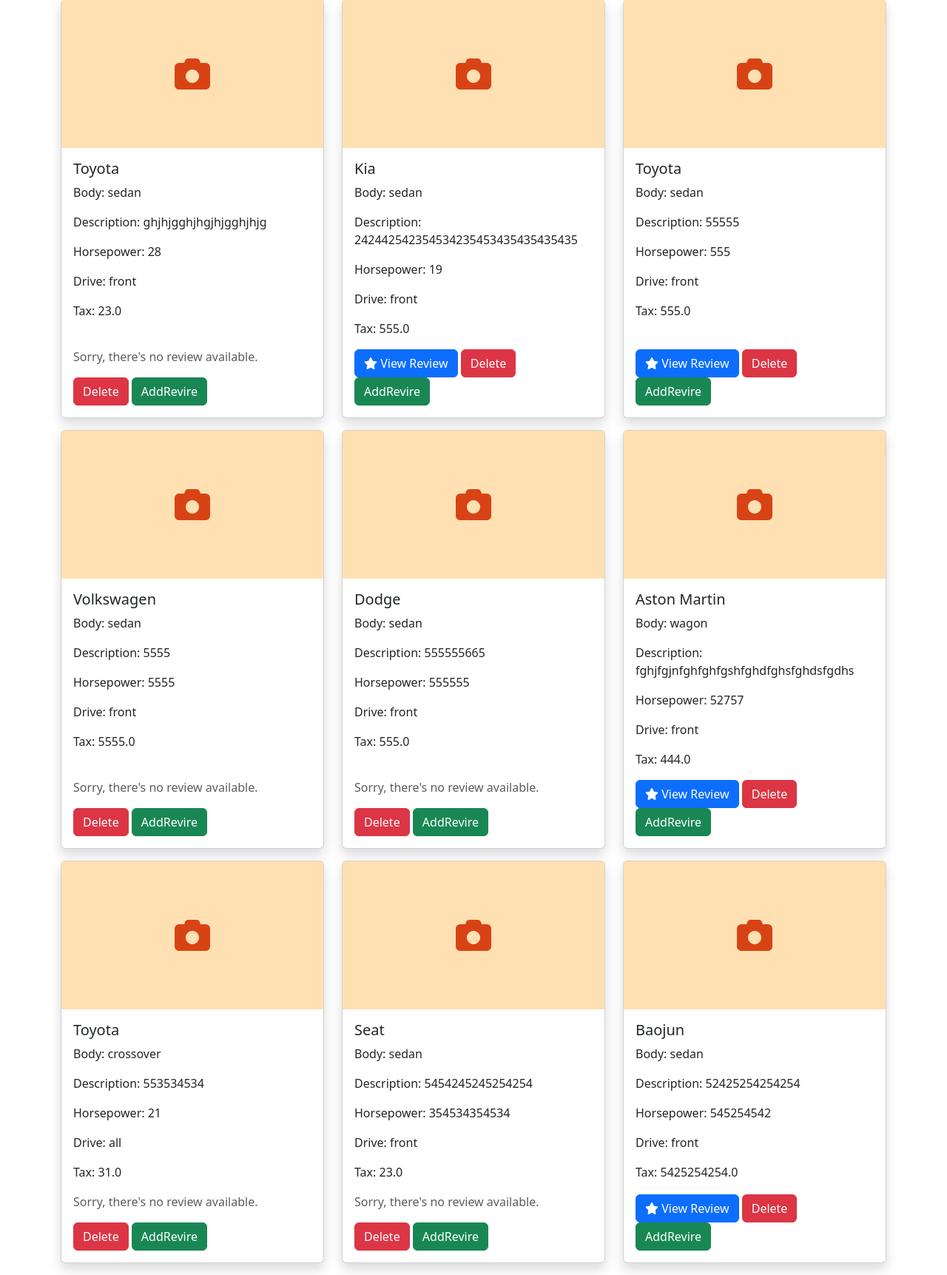
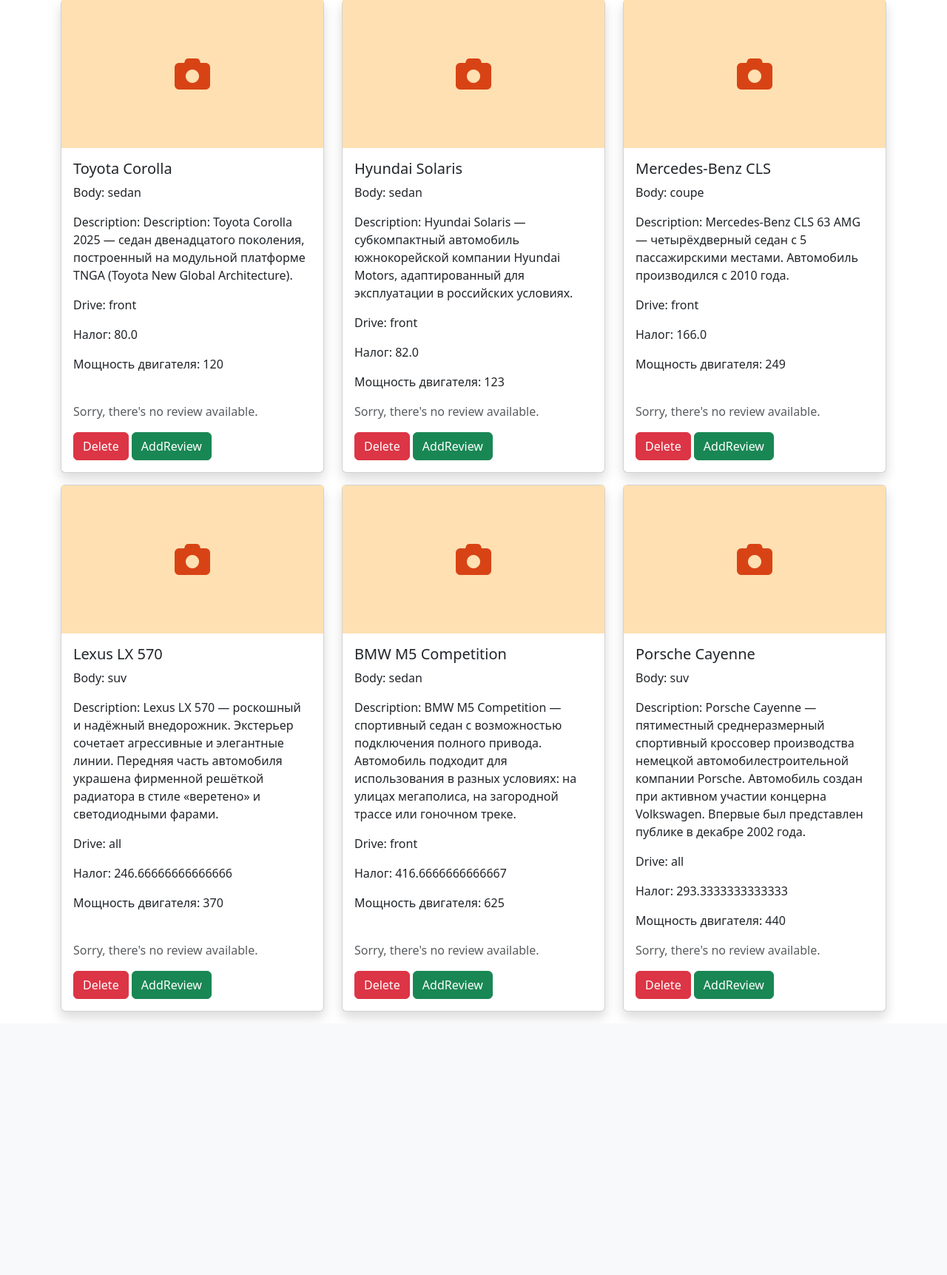
Before and after one commit to Yroslav77773/sait, a Django app: page / in a window 1280 px wide. Shown: the part 181-1904 px from the top of the page at 74% size. After the commit the page ends 1557 px from the top, so only its background shows below. Run offline with Django 5.2, Linux system fonts and the light colour scheme; data comes from the database, SQL or seed files in the repository; data that the repository does not hold is empty.

Commit message:
добавил изображения

```diff
--- a/test_app/templates/car_list.html
+++ b/test_app/templates/car_list.html
@@ -60,8 +60,7 @@
             <div class="col-md-4 mb-3">
                 <div class="card h-100 shadow">
                     {% if car.carimage_set.first.image_path %}
-                    <img src="" alt="{{ car.car_brand }} {{ car.car_model }}"
-                        class="card-img-top" loading="lazy">
+                    <img src="{{ car.carimage_set.first.image_path }}" alt="" loading="lazy">
                     {% else %}
                     <div class="d-flex align-items-center justify-content-center"
                         style="height: 200px; background-color: #ffe0b2; color: #d84315;">
@@ -73,9 +72,9 @@
                         <h5 class="card-title">{{ car.car_brand }} {{ car.car_model }}</h5>
                         <p class="card-text">Body: {{ car.car_body }}</p>
                         <p class="card-text">Description: {{ car.description|default:"No description available" }}</p>
-                        <p class="card-text">Horsepower: {{ car.horse_power }}</p>
                         <p class="card-text">Drive: {{ car.car_drive }}</p>
-                        <p class="card-text">Tax: {{ car.tax }}</p>
+                        <p>Налог: {{ car.calculated_tax }}</p>
+                        <p>Мощность двигателя: {{ car.horse_power }}</p>
                         <div class="mt-auto">
                             {% if car.carreview_set.exists %}
                             <a href="{% url 'car_review_list' car.id %}" class="btn btn-primary btn-block">
@@ -85,8 +84,7 @@
                             <p class="text-muted">Sorry, there's no review available.</p>
                             {% endif %}
                             <a href="{% url 'delete_car' car.id %}" class="btn btn-danger">Delete</a>
-                            <a href="{% url 'add_reviews' car.id %}" class="btn btn-success">AddRevire</a>
-
+                            <a href="{% url 'add_reviews' car.id %}" class="btn btn-success">AddReview</a>
                         </div>
                     </div>
                 </div>
--- a/test_app/test_project/forms.py
+++ b/test_app/test_project/forms.py
@@ -1,8 +1,6 @@
 # forms.py
 from django import forms
-
 from .models import CarReview
-
 
 
 CAR_BODY_CHOICES = [
@@ -19,14 +17,11 @@ CAR_BODY_CHOICES = [
 
 
 
-
 CAR_DRIVE_CHOICES = [
     ("front", "Передний"),
     ("rear", "Задний"),
     ("all", "Полный"),
 ]
-
-
 
 
 CAR_BRANDS = [
@@ -139,22 +134,20 @@ CAR_BRANDS = [
 ]
 
 
-
-
-
-
 class SignUpForm(forms.Form):
     email = forms.EmailField()
     password = forms.CharField(widget=forms.PasswordInput)
 
+
 class CarForm(forms.Form):
-    car_brand = forms.ChoiceField(choices=CAR_BRANDS, label="Car Brand")  # Используем ChoiceField
+    car_brand = forms.ChoiceField(choices=CAR_BRANDS, label="Car Brand")
     car_body = forms.ChoiceField(choices=CAR_BODY_CHOICES, label="Car Body")
+    car_model = forms.CharField(max_length=255)
     horse_power = forms.IntegerField(label="Horse Power", min_value=1)
     car_drive = forms.ChoiceField(choices=CAR_DRIVE_CHOICES, label="Car Drive")
     tax = forms.FloatField(label="Tax",  min_value=1)
-    image_url = forms.URLField(label="Image URL", required=False)
     description = forms.CharField(max_length=255, required=False, label="Description", widget=forms.Textarea)
+
 
 class CarImageForm(forms.Form):
     image = forms.ImageField(label="Car Image")
--- a/test_app/test_project/models.py
+++ b/test_app/test_project/models.py
@@ -4,29 +4,38 @@ from django.db import models
 class Car(models.Model):
     description = models.CharField(max_length=255, blank=True, null=True)
     car_brand = models.CharField(max_length=255)
+    car_model = models.CharField(max_length=255)
     car_body = models.CharField(max_length=255)
     horse_power = models.IntegerField()
     car_drive = models.CharField(max_length=255)
     tax = models.FloatField(default=0)
     user = models.CharField(max_length=255)
-    image_url = models.URLField(blank=True, null=True)
 
     def __str__(self):
         return f"{self.car_brand} {self.car_body}"
 
+
+
+    @property
+    def calculated_tax(self):
+        """Рассчитывает и возвращает налог на основе horsepower."""
+        return (self.horse_power * 2) / 3
+
+
 class CarImage(models.Model):
-    car = models.ForeignKey(Car, on_delete=models.DO_NOTHING, null=True)  # ID авто к которому относится изображение
-    image_path = models.CharField(max_length=255)  # Путь к изображению
+    car = models.ForeignKey(Car, on_delete=models.CASCADE, null=True)
+    image_path = models.URLField(blank=True, null=True)
 
     def __str__(self):
         return self.image_path
 
+
 class CarReview(models.Model):
-    contents = models.TextField(default=0)  # Текст обзора
+    contents = models.TextField(default=0)
     likes = models.IntegerField(default=0)
     dislikes = models.IntegerField(default=0)
-    author_id = models.IntegerField(default=0)  # ID пользователя, который написал обзор
-    car = models.ForeignKey(Car, on_delete=models.DO_NOTHING, null=True)  # ID авто, к которому относится обзор
+    author_id = models.IntegerField(default=0)
+    car = models.ForeignKey(Car, on_delete=models.DO_NOTHING, null=True)
 
     def __str__(self):
         return self.contents
--- a/test_app/test_project/settings.py
+++ b/test_app/test_project/settings.py
@@ -11,6 +11,8 @@ https://docs.djangoproject.com/en/5.1/ref/settings/
 """
 
 from pathlib import Path
+
+from django.conf.global_settings import MEDIA_URL, MEDIA_ROOT
 
 # Build paths inside the project like this: BASE_DIR / 'subdir'.
 BASE_DIR = Path(__file__).resolve().parent.parent
--- a/test_app/test_project/urls.py
+++ b/test_app/test_project/urls.py
@@ -16,7 +16,8 @@ Including another URLconf
 """
 from django.contrib import admin
 from django.urls import path
-from . import views  # Импортирует views из test_project/views.py
+from . import views  # Импортирует views из test_project/views.p
+
 
 urlpatterns = [
     path('', views.car_list, name='car_list'),
--- a/test_app/test_project/views.py
+++ b/test_app/test_project/views.py
@@ -9,10 +9,8 @@ from django.shortcuts import render, redirect, get_object_or_404
 from django.contrib.auth.decorators import login_required
 from .forms import CarForm
 from .forms import CarForm, CarImageForm, ReviewForm
-from .models import Car, CarImage
+from .models import Car
 from django.contrib import messages
-
-
 
 
 # Функция для отображения списка автомобилей
@@ -21,9 +19,11 @@ def car_list(request):  # Получает HTTP-запрос
     context = {'cars': cars}  # Создаёт словарь данных для передачи в шаблон
     return render(request, 'car_list.html', context)  # Отображает шаблон car_list.html с данными
 
+
 # Функция для отображения страницы выбора способа входа (Войти или Зарегистрироваться)
 def login_choice(request): #Получает HTTP-запрос
     return render(request, 'login_choice.html')  # Отображает страницу выбора (login_choice.html)
+
 
 # Функция для обработки входа пользователя
 def login_view(request):  # Получает HTTP-запрос
@@ -38,6 +38,7 @@ def login_view(request):  # Получает HTTP-запрос
     else:  # Если это просто запрос страницы (GET-запрос)
         form = AuthenticationForm()  # Создаёт пустую форму
         return render(request, 'login.html', {'form': form})  # Отображает пустую форму входа
+
 
 # Функция для обработки регистрации пользователя
 def signup(request):  # Получает HTTP-запрос
@@ -59,18 +60,16 @@ def signup(request):  # Получает HTTP-запрос
             "title": "Sign Up",  # Передаёт заголовок в шаблон
         })
 
+
 # Функция для обработки выхода пользователя
 def logout_view(request):  # Получает HTTP-запрос
     auth_logout(request)  # Выполняет выход пользователя
     return redirect('car_list')  # Перенаправляет на страницу car_list
 
+
 # Функция для отображения профиля пользователя
 def profile(request):  # Получает HTTP-запрос
     return render(request, 'profile.html')  # Отображает шаблон profile.html
-
-# Функция для отображения списка отзывов
-#def car_review_list(request, car_id):
-    ####return render(request, 'car_review_list.html', context)
 
 
 def car_list(request):
@@ -84,10 +83,6 @@ def car_list(request):
     return render(request, 'car_list.html', context)
 
 
-
-
-
-
 def add_car(request):
     if request.method == 'POST':
         car_form = CarForm(request.POST)
@@ -95,21 +90,21 @@ def add_car(request):
         if car_form.is_valid():
             description = car_form.cleaned_data['description']
             car_brand = car_form.cleaned_data['car_brand']
+            car_model = car_form.cleaned_data['car_model']
             car_body = car_form.cleaned_data['car_body']
             horse_power = car_form.cleaned_data['horse_power']
             car_drive = car_form.cleaned_data['car_drive']
             tax = car_form.cleaned_data['tax']
-            image_url = car_form.cleaned_data['image_url']
 
             car = Car(
                 description=description,
                 car_brand=car_brand,
+                car_model = car_model,
                 car_body=car_body,
                 horse_power=horse_power,
                 car_drive=car_drive,
                 tax=tax,
                 user=request.user.username,
-                image_url=image_url,
             )
             car.save()
 
@@ -118,6 +113,8 @@ def add_car(request):
         car_form = CarForm()
 
     return render(request, 'add_car.html', {'car_form': car_form})
+
+
 @login_required
 def delete_car(request, car_id):
     car = get_object_or_404(Car, pk=car_id)
```
Also changed, not shown: test_app/db.sqlite3.
